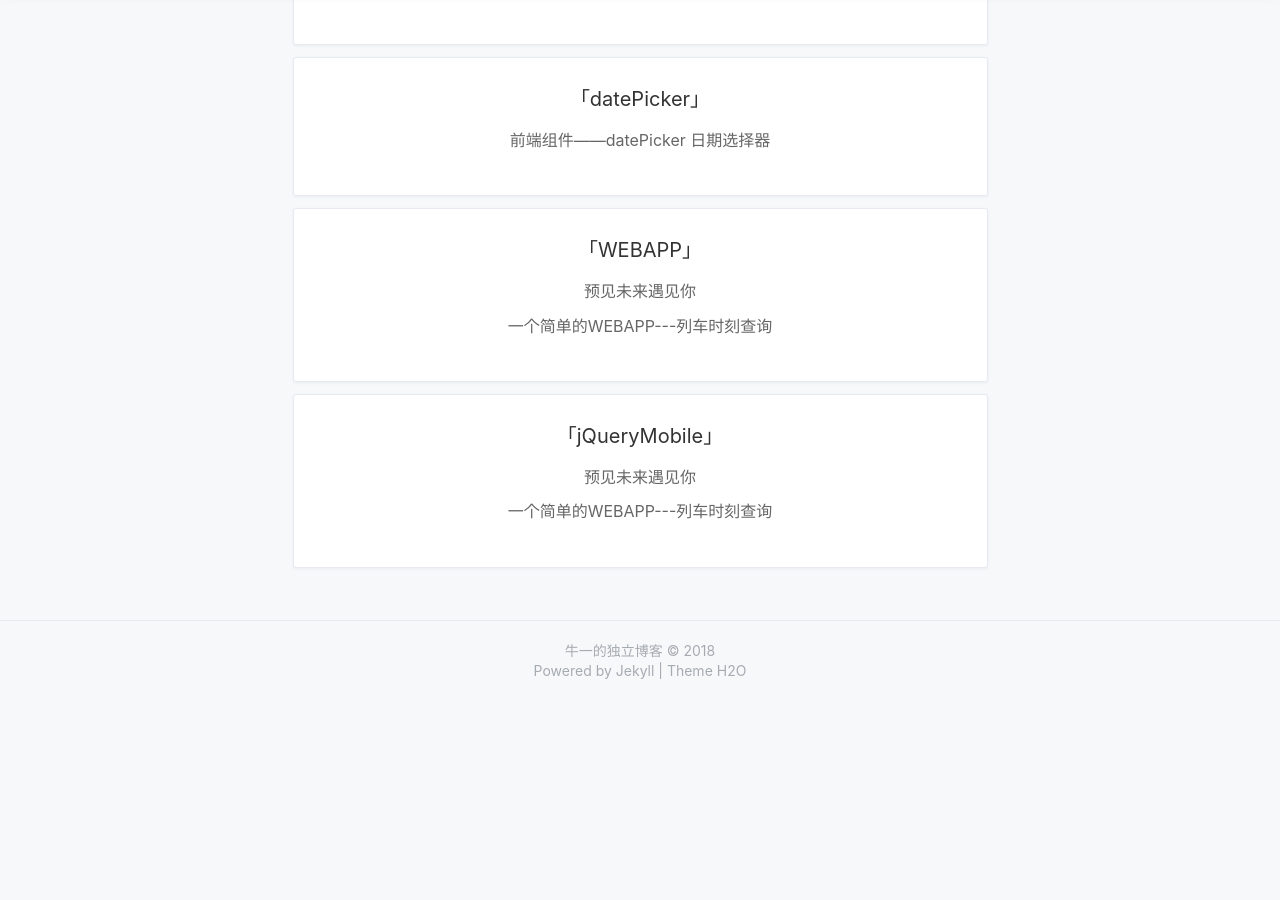
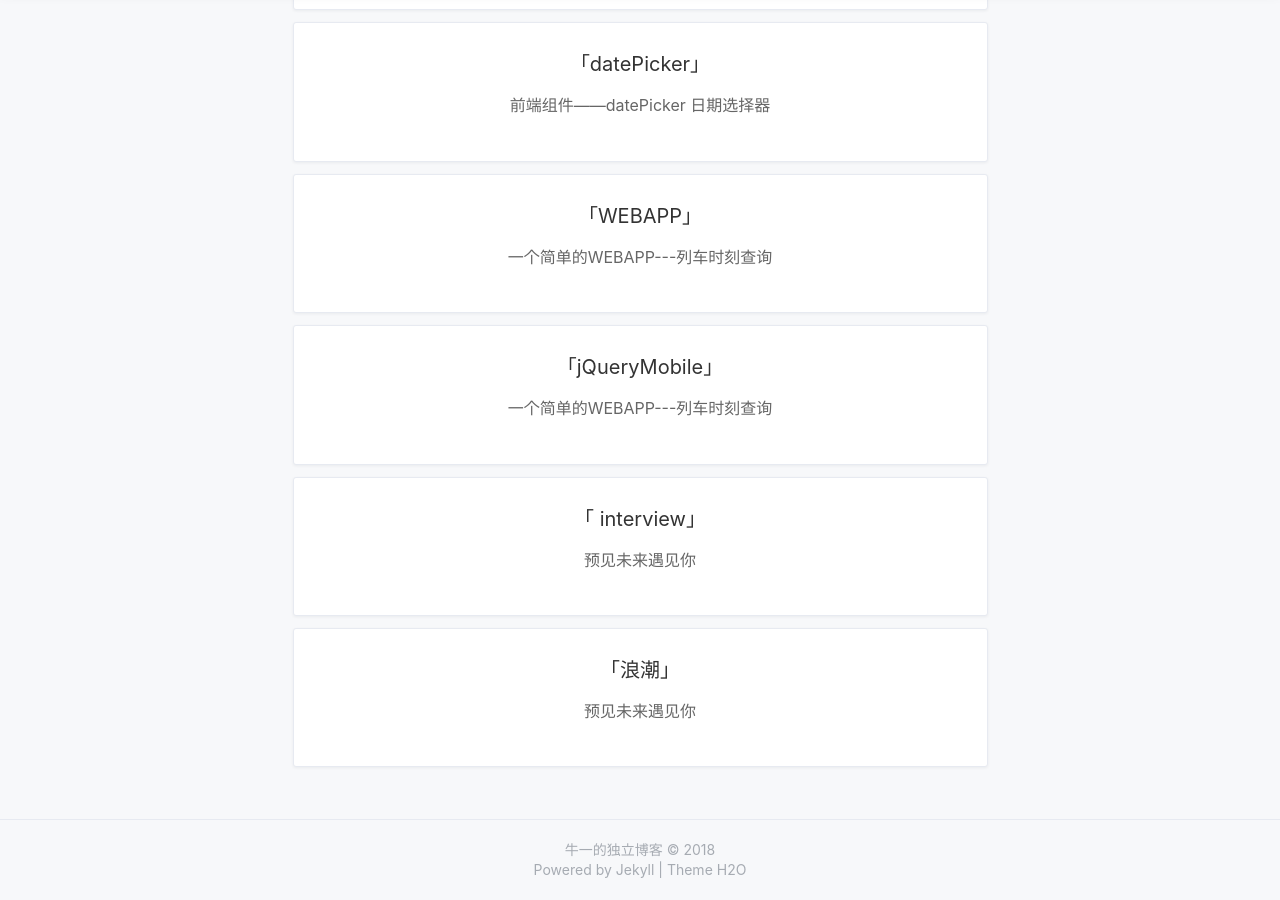
Before and after one commit to niuyi1017/niuyi1017.github.io, a Jekyll site: the page built from tags.html, in a window 1280 px wide and 900 px high, scrolled down 1906 px. Built offline with Jekyll 4.4.1, drawn with Linux system fonts in a browser that asks for light colours; nearby versions of some CDN libraries; comment, search, counter and statistics services are not loaded; a style sheet for code colours, icons or effects is not loaded; before the commit the page ends 2607 px from its top, so only the background shows below that.

Commit message:
Update 2018-05-19-inspur-interview.md

```diff
--- a/_posts/2018-05-19-inspur-interview.md
+++ b/_posts/2018-05-19-inspur-interview.md
@@ -1,9 +1,9 @@
 ---
 layout: post
 title: 预见未来遇见你
-date: 2018-04-22
+date: 2018-05-19
 categories: 前端
-tags: 前端 WEBAPP 慕课网 jQueryMobile
+tags: 前端  interview 浪潮
 author: 牛一
 subtitle: '千万不要被这个华丽的标题迷惑了...'
 cover: 'http://p7kyjkmgh.bkt.clouddn.com/C360_2018-05-19-11-06-54-390.jpg'
```
